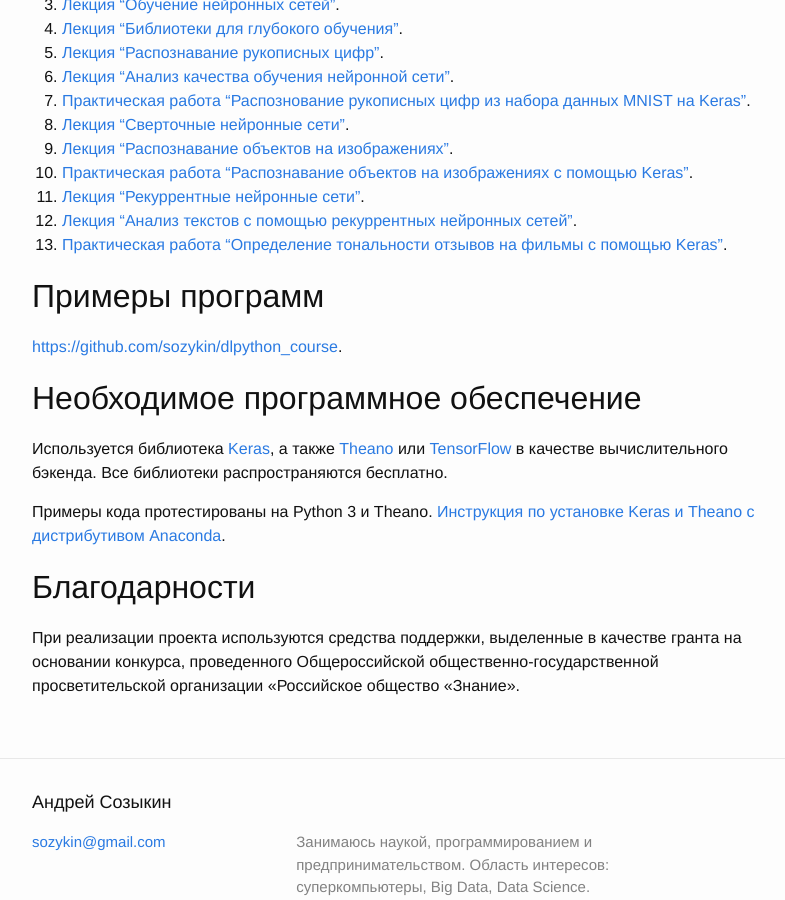
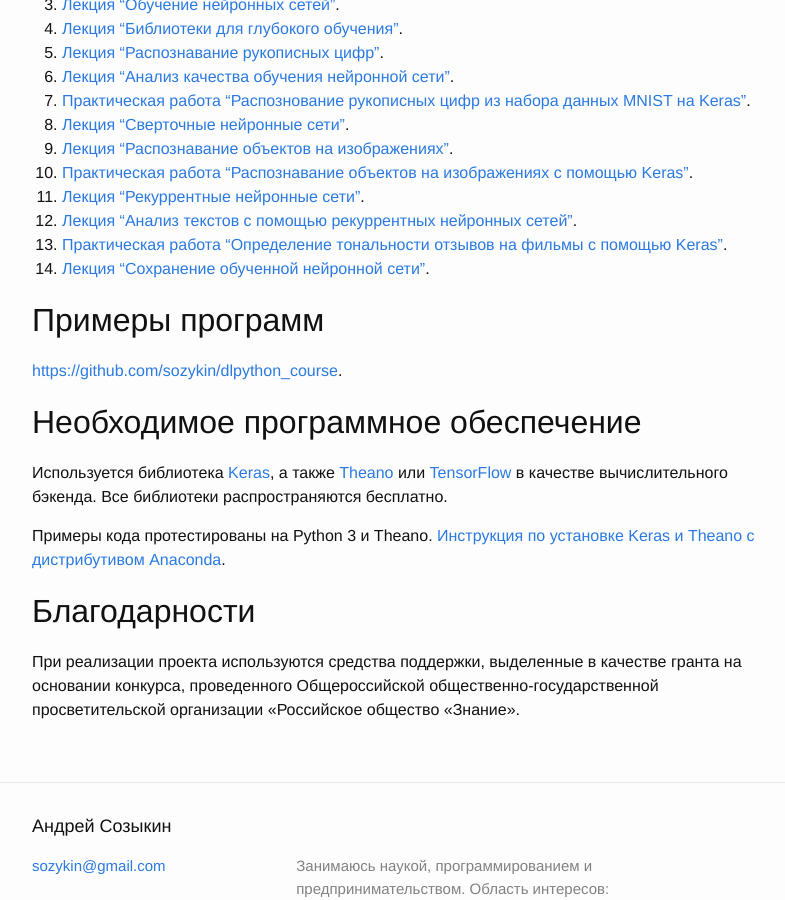
Before and after one commit to sozykin/asozykin.ru, a Jekyll site: the page built from _pages/courses/nnpython.md, in a window 1280 px wide and 900 px high, scrolled down 894 px. Shown: the whole window, without its empty margins (238-1023 px from the left). Built offline with Jekyll 4.4.1, drawn with Linux system fonts in a browser that asks for light colours; comment, search, counter and statistics services are not loaded.

Commit message:
Updated nnpython.md

```diff
--- a/_pages/courses/nnpython.md
+++ b/_pages/courses/nnpython.md
@@ -30,6 +30,7 @@ permalink: /courses/nnpython
 11. [Лекция "Рекуррентные нейронные сети"](https://youtu.be/38iGggnbbsQ).
 12. [Лекция "Анализ текстов с помощью рекуррентных нейронных сетей"](https://youtu.be/7Tx_cewjhGQ).
 13. [Практическая работа "Определение тональности отзывов на фильмы с помощью Keras"](/courses/nnpython-lab3).
+14. [Лекция "Сохранение обученной нейронной сети"](/deep_learning/2017/02/12/How-to-save-trained-deep-net.html).
 
 ## Примеры программ
 
```
